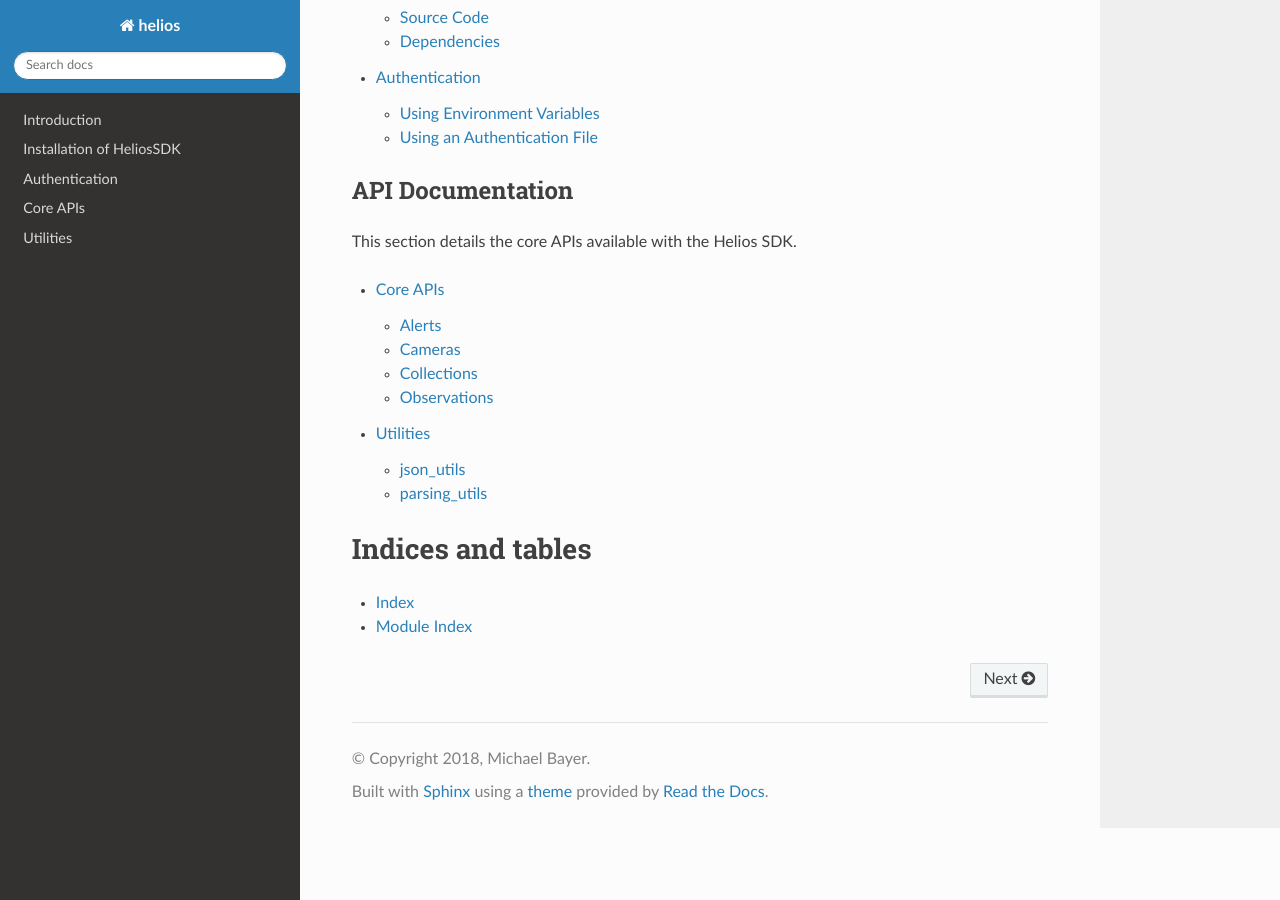
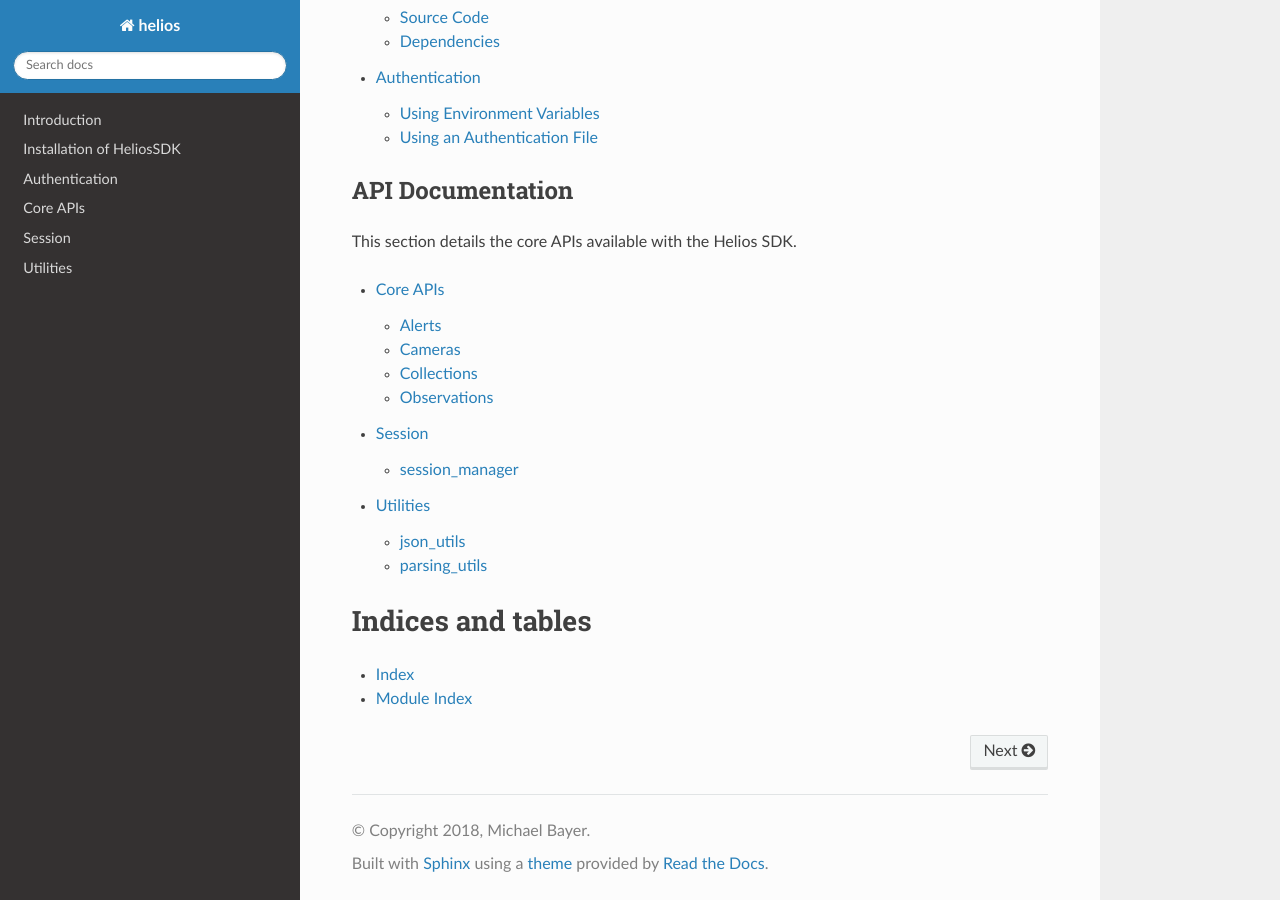
Before and after one commit to helios-earth/helios-sdk-python, a Sphinx documentation site: the page built from docs/index.rst, in a window 1280 px wide and 900 px high, scrolled down 534 px. Built offline with Sphinx 7.4.7 and the Read the Docs theme 2.0.0, drawn with Linux system fonts in a browser that asks for light colours.

Commit message:
Adding session_manager to docs.

```diff
--- a/docs/index.rst
+++ b/docs/index.rst
@@ -34,6 +34,7 @@ This section details the core APIs available with the Helios SDK.
    :maxdepth: 2
 
    api
+   session
    utilities
 
 Indices and tables
--- /dev/null
+++ b/docs/session.rst
@@ -0,0 +1,8 @@
+Session
+=========
+
+session_manager
+----------
+
+.. automodule:: helios.session.session_manager
+    :members:
```
